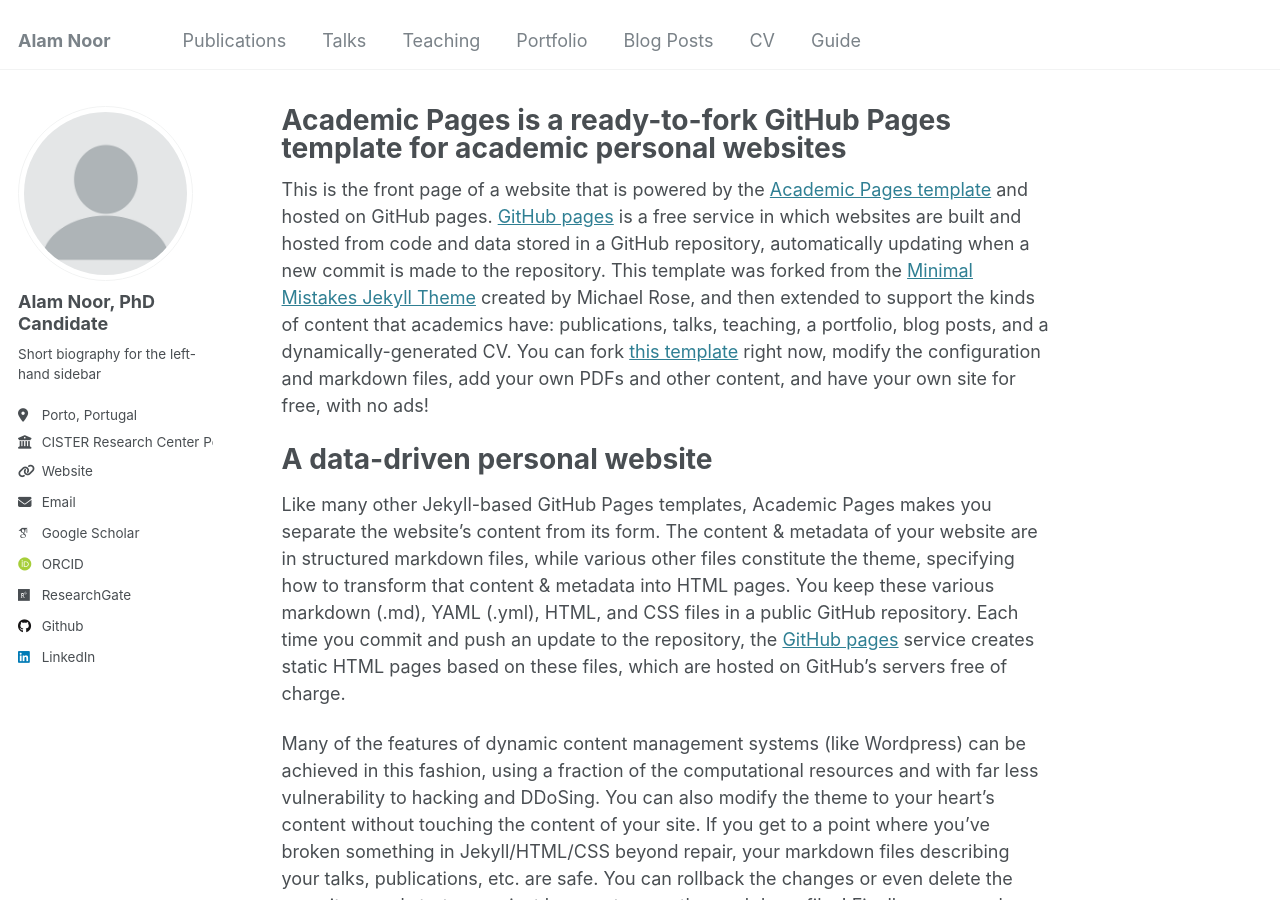
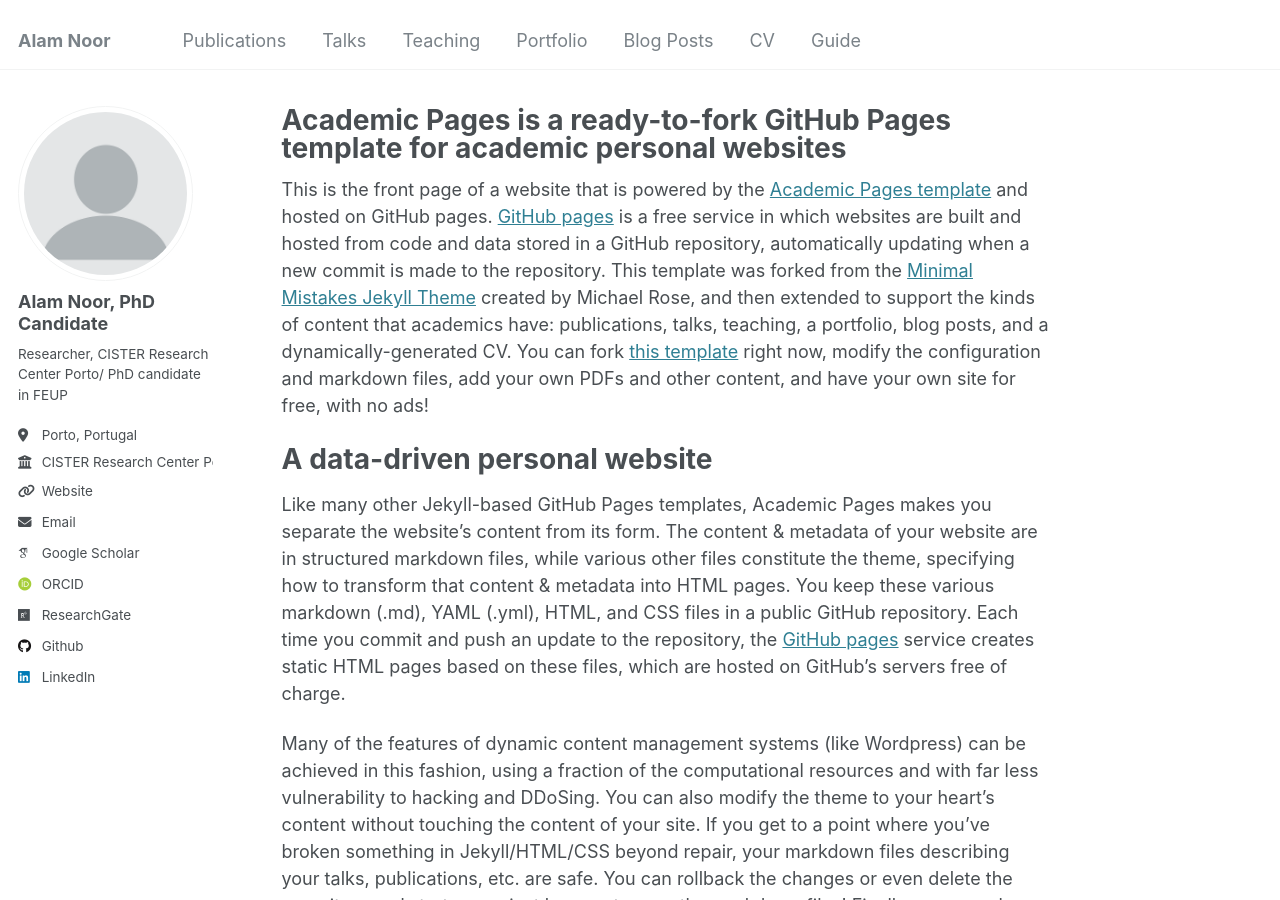
Before and after one commit to Alamnoor/alamnoor.github.io, a Jekyll site: the page built from _pages/about.md, in a window 1280 px wide and 900 px high. Built offline with Jekyll 4.4.1, drawn with Linux system fonts in a browser that asks for light colours; some web fonts are replaced.

Commit message:
Update _config.yml

```diff
--- a/_config.yml
+++ b/_config.yml
@@ -24,7 +24,7 @@ author:
   avatar           : "profile.png"
   name             : "Alam Noor, PhD Candidate"
   pronouns         : # example: "she/her"
-  bio              : "Short biography for the left-hand sidebar"
+  bio              : "Researcher, CISTER Research Center Porto/ PhD candidate in FEUP"
   location         : "Porto, Portugal"
   employer         : "CISTER Research Center Porto"
   uri              : "https://www.cister.isep.ipp.pt/people/alam_noor/" # URL
```
